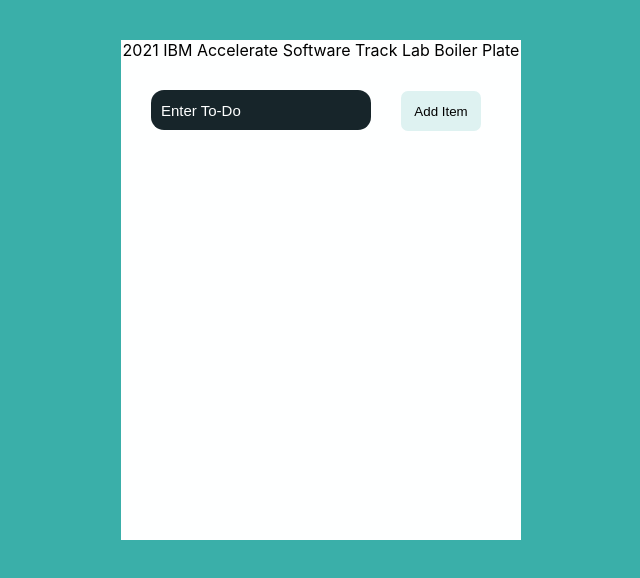
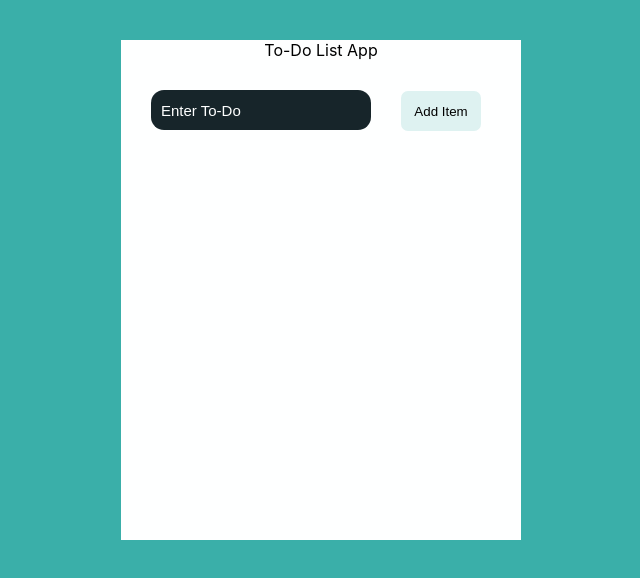
Before and after one commit to 2021-IBM-Accelerate-SW-Track/lab-1-team-15, a React (Create React App) app: page / in a window 1280 px wide. Shown: the top 578 px of the page, without its empty margins (319-959 px from the left). Built offline with nearby package versions, Linux system fonts and the light colour scheme.

Commit message:
fixed reference error

```diff
--- a/src/App.js
+++ b/src/App.js
@@ -13,6 +13,7 @@
   }
   this.handleInput = this.handleInput.bind(this);
   this.addItem = this.addItem.bind(this);
+  this.deleteItem = this.deleteItem.bind(this);
  }
 handleInput(e){
   this.setState({
@@ -27,6 +28,19 @@
       this.setState({items:newItems, currentItem:{text:'', key:''}})
   }
 }
+
+deleteItem(key)
+{
+  const deleteItems = this.state.items.filter (item => item.key !== key);
+  this. setState ({
+    items : deleteItems
+  })
+
+}
+
+
+
+
 
 render(){
  return (
--- a/src/ListItems.js
+++ b/src/ListItems.js
@@ -1,4 +1,4 @@
-import "./ListItems.css"
+import "./listItems.css"
 
 function ListItems(props){
     const items = props.items;
--- a/src/component/header/header.js
+++ b/src/component/header/header.js
@@ -1,3 +1,3 @@
 export default function Header(){
-    return <div align = "center">2021 IBM Accelerate Software Track Lab Boiler Plate</div>
+    return <div align = "center">To-Do List App</div>
 }
```
